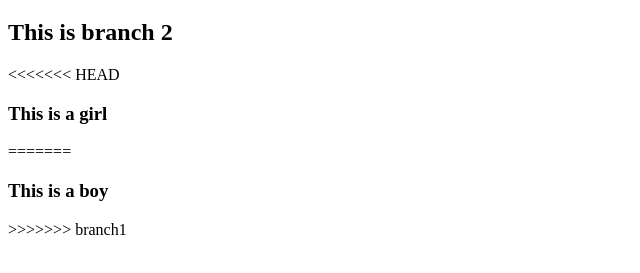
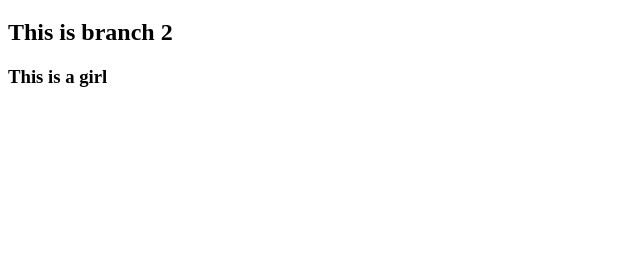
Before and after one commit to ashish-k-7/git-assignment, a plain HTML site: page index.html in a window 1280 px wide. Shown: the part 61-334 px from the top of the page, without its empty margins (0-640 px from the left). Drawn offline with Linux system fonts and the light colour scheme.

Commit message:
Last TRY

```diff
--- a/index.html
+++ b/index.html
@@ -10,10 +10,6 @@
 <body>
 	<h1>This is a heading</h1>
 	<h2>This is branch 2</h2>
-<<<<<<< HEAD
 	<h3>This is a girl</h3>
-=======
-	<h3>This is a boy</h3>
->>>>>>> branch1
 </body>
 </html>
```
